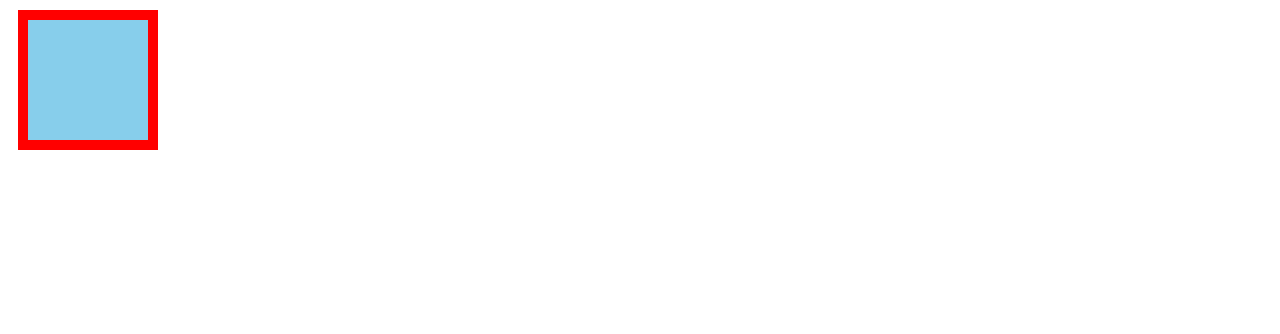
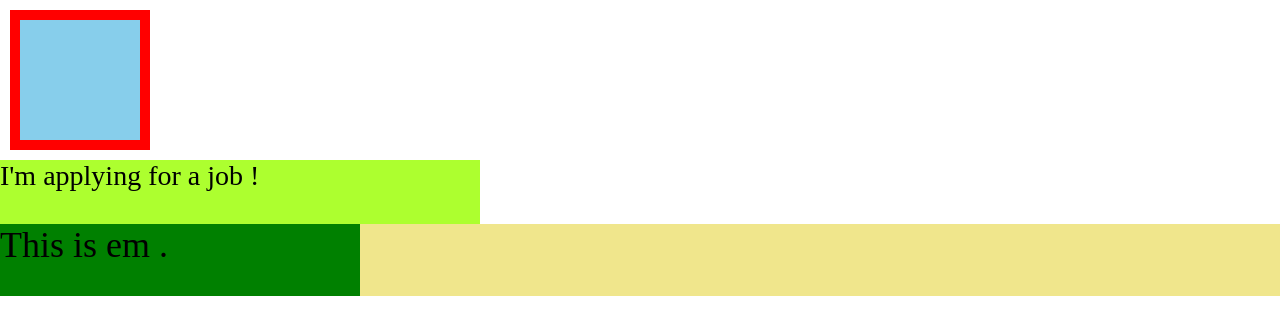
Before and after one commit to fiveLucky/js-training, a website: page Html&Css/css-box.html in a window 1280 px wide. Drawn offline with Linux system fonts and the light colour scheme.

Commit message:
feat：css-box & rem

```diff
--- a/Html&Css/css-box.html
+++ b/Html&Css/css-box.html
@@ -3,8 +3,17 @@
   <head>
     <meta charset="UTF-8" />
     <meta name="viewport" content="width=device-width, initial-scale=1.0" />
+
     <title>CSS BOX</title>
     <style>
+      html,
+      body {
+        margin: 0;
+        padding: 0;
+      }
+      html {
+        font-size: 1rem;
+      }
       .box {
         width: 100px;
         height: 100px;
@@ -17,14 +26,40 @@
         /* 标准盒模型： 盒子的宽高 = (元素的宽高 = 样式设置的宽高（content） + padding + border) + margin */
         box-sizing: content-box;
       }
+      .rem {
+        /* rem：相对于 html font-size 为基准 */
+        font-size: 28px;
+        width: 30rem;
+        height: 4rem;
+        background: greenyellow;
+      }
+      .next {
+        /* 这个样式未生效，原因就是 这里样式定义的顺序 早于 em-parent */
+        background: indigo;
+      }
+      .em-parent {
+        font-size: 18px;
+        background: khaki;
+      }
+      .em {
+        /* 相对于父元素 font-size 为基准 */
+        font-size: 2em;
+        width: 10em;
+        height: 2em;
+        background: green;
+      }
     </style>
   </head>
   <body>
     <div class="box" id="box"></div>
+    <div class="rem">I'm applying for a job !</div>
+    <div class="em-parent next">
+      <div class="em">This is em .</div>
+    </div>
   </body>
   <script>
     const div = document.getElementById("box");
     console.log(div);
-    alert("a");
+    console.log(window.devicePixelRatio, "window.devicePixelRatio");
   </script>
 </html>
```
